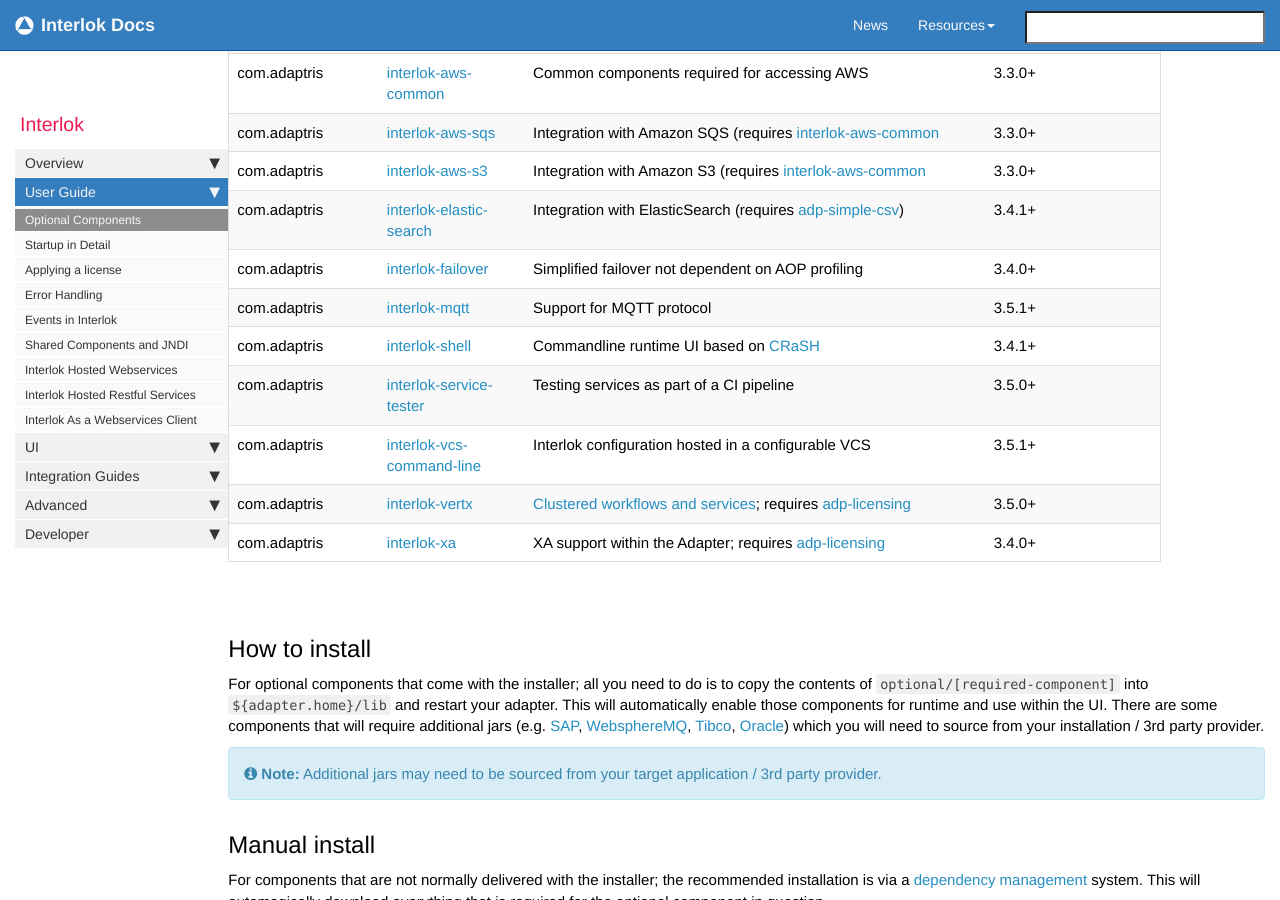
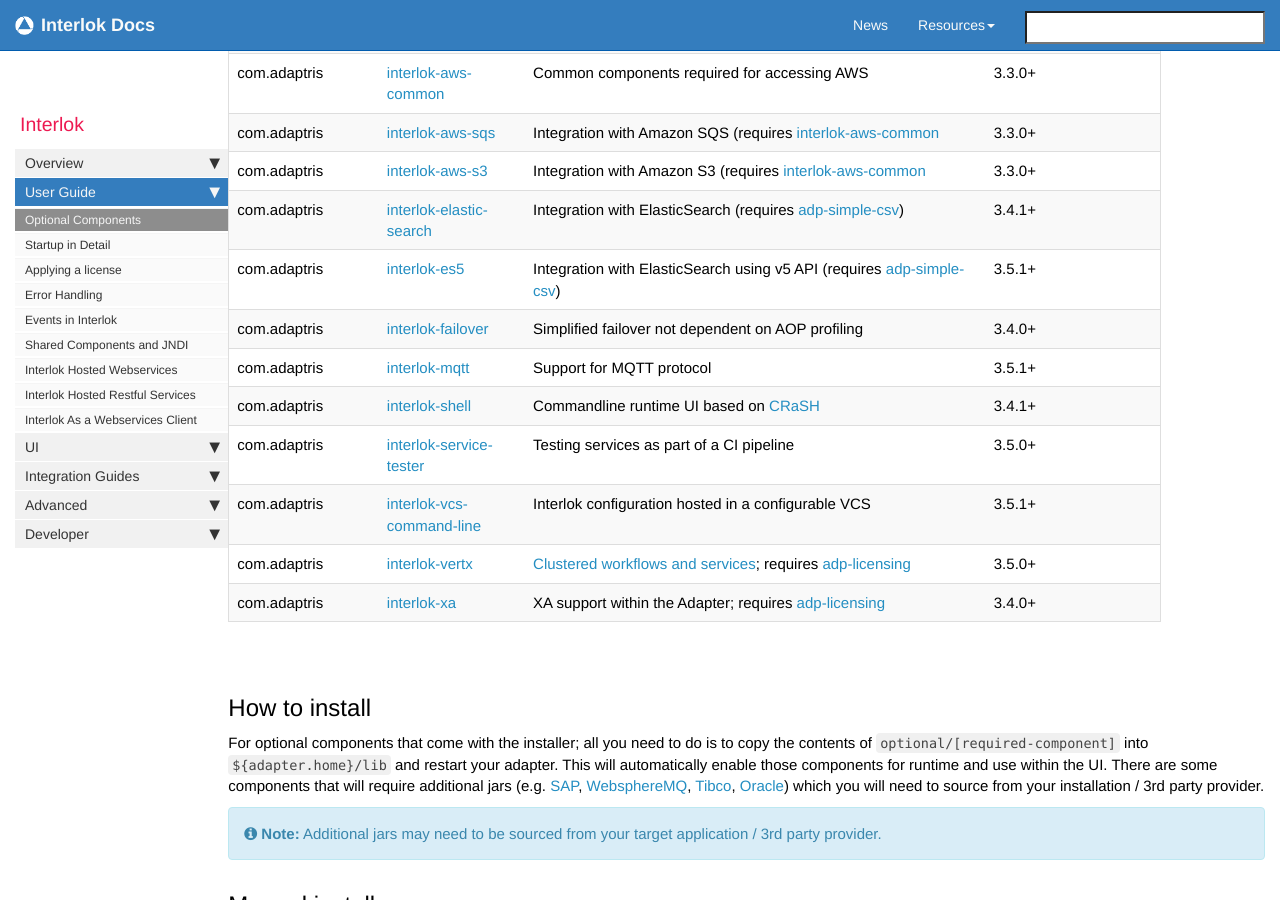
Before and after one commit to adaptris/interlok-docs-legacy, a Jekyll site: the page built from pages/adapter/adapter-optional-components.md, in a window 1280 px wide and 900 px high, scrolled down 2995 px. Built offline with Jekyll 4.4.1, drawn with Linux system fonts in a browser that asks for light colours; nearby versions of some CDN libraries; comment, search, counter and statistics services are not loaded.

Commit message:
Added elastic search 5 to the optional components list.

```diff
--- a/pages/adapter/adapter-optional-components.md
+++ b/pages/adapter/adapter-optional-components.md
@@ -75,6 +75,7 @@
 |com.adaptris | [interlok-aws-sqs][] | Integration with Amazon SQS (requires [interlok-aws-common][]|3.3.0+
 |com.adaptris | [interlok-aws-s3][] | Integration with Amazon S3 (requires [interlok-aws-common][] | 3.3.0+
 |com.adaptris | [interlok-elastic-search][] | Integration with ElasticSearch (requires [adp-simple-csv][]) | 3.4.1+
+|com.adaptris | [interlok-es5][] | Integration with ElasticSearch using v5 API (requires [adp-simple-csv][]) | 3.5.1+
 |com.adaptris | [interlok-failover][] | Simplified failover not dependent on AOP profiling | 3.4.0+
 |com.adaptris | [interlok-mqtt][] | Support for MQTT protocol | 3.5.1+
 |com.adaptris | [interlok-shell][] | Commandline runtime UI based on [CRaSH](http://www.crashub.org) | 3.4.1+
@@ -188,6 +189,7 @@
 [interlok-aws-common]: https://development.adaptris.net/nexus/content/groups/public/com/adaptris/interlok-aws-common/
 [adp-hpcc]: https://development.adaptris.net/nexus/content/groups/public/com/adaptris/adp-hpcc/
 [interlok-elastic-search]: https://development.adaptris.net/nexus/content/groups/public/com/adaptris/interlok-elastic-search/
+[interlok-es5]: https://development.adaptris.net/nexus/content/groups/public/com/adaptris/interlok-es5/
 [interlok-failover]: https://development.adaptris.net/nexus/content/groups/public/com/adaptris/interlok-failover/
 [interlok-shell]: https://development.adaptris.net/nexus/content/groups/public/com/adaptris/interlok-shell/
 [interlok-xa]: https://development.adaptris.net/nexus/content/groups/public/com/adaptris/interlok-xa/
```
